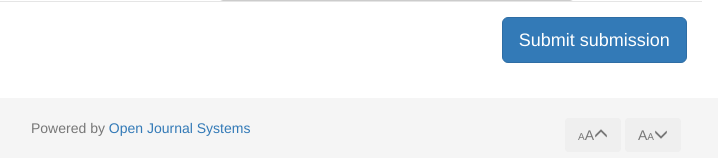
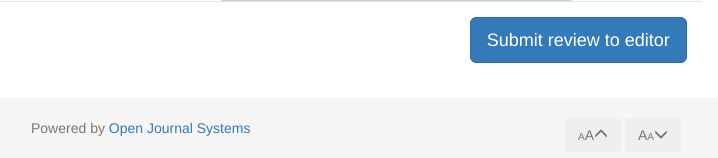
Before and after one commit to ArchSirius/log2420-project, a PHP site: template views/reviewer/review.twig in a window 1280 px wide. Shown: the part 1046-1204 px from the top of the page, without its empty margins (284-1002 px from the left). Run offline with PHP 8.4, Linux system fonts and the light colour scheme; the template is opened without the code that fills it, so the values that code supplies are empty; some libraries are stand-ins or nearby versions.

Commit message:
Nom submit submission dun review change pour submit review.

```diff
--- a/views/reviewer/review.twig
+++ b/views/reviewer/review.twig
@@ -230,7 +230,7 @@
 
         	<div class="modal-footer">
 	              <a type="button" class="btn btn-primary btn-lg" href="{{ app.url_generator.generate('reviewer_dashboard', {id: 1}) }}">
-	              Submit submission
+	              Submit review to editor
 	              </a>
               </div>
 
```
